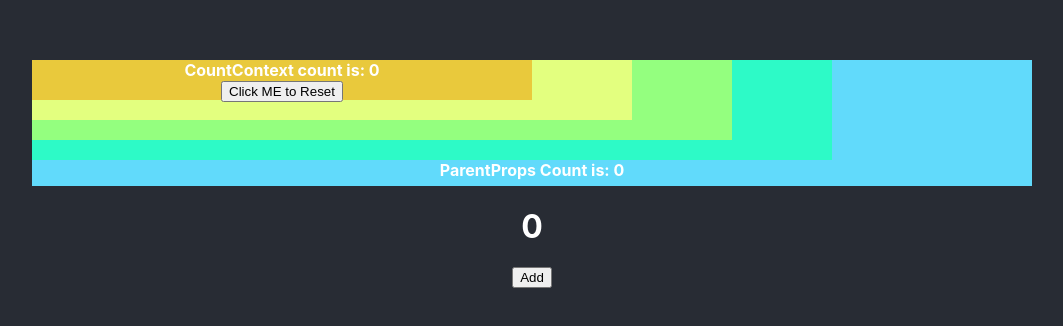
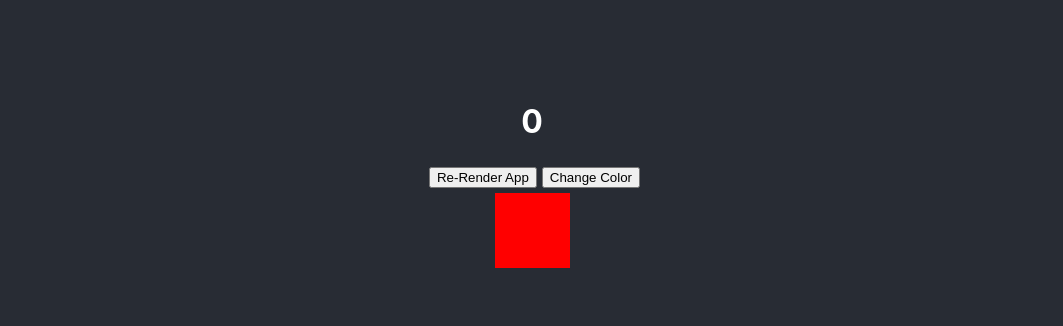
Before and after one commit to buuoltwo/crash.sandbox, a React (Create React App) app in the folder react-usecontext/: page / in a window 1280 px wide. Shown: the part 226-552 px from the top of the page, without its empty margins (108-1171 px from the left). Built offline with nearby package versions, Linux system fonts and the light colour scheme.

Commit message:
feat: const T =React.memo(FC)

```diff
--- a/react-usecontext/package.json
+++ b/react-usecontext/package.json
@@ -6,6 +6,7 @@
     "@testing-library/jest-dom": "^5.11.4",
     "@testing-library/react": "^11.1.0",
     "@testing-library/user-event": "^12.1.10",
+    "lodash": "^4.17.21",
     "react": "^17.0.2",
     "react-dom": "^17.0.2",
     "react-scripts": "4.0.3",
--- a/react-usecontext/src/App.js
+++ b/react-usecontext/src/App.js
@@ -3,16 +3,18 @@
  * @Author       : zhangming
  * @Date         : 2021-09-29 10:52:16
  * @LastEditors  : zhangming
- * @LastEditTime : 2021-09-29 11:40:47
+ * @LastEditTime : 2022-04-04 16:43:02
  */
 import './App.css'
-import Parent from './components/ComponentWithUseContext/Parent'
+// import Parent from './components/ComponentWithUseContext/Parent'
+import ComponentWithMemo from './components/ComponentWithMemo'
 
 function App() {
   return (
     <div className="App">
       <main className="App-header">
-        <Parent></Parent>
+        {/* <Parent></Parent> */}
+        <ComponentWithMemo></ComponentWithMemo>
       </main>
     </div>
   )
--- /dev/null
+++ b/react-usecontext/src/components/ComponentWithMemo/Swatch.js
@@ -0,0 +1,14 @@
+/*
+ * @Descripttion :
+ * @Author       : zhangming
+ * @Date         : 2022-04-04 15:52:21
+ * @LastEditors  : zhangming
+ * @LastEditTime : 2022-04-04 16:43:41
+ */
+
+export default function Swatch({ color }) {
+    console.log("Swatch rendered", color)
+    return (
+        <div style={{ width: 75, height: 75, backgroundColor: color }}></div >
+    )
+}
--- /dev/null
+++ b/react-usecontext/src/components/ComponentWithMemo/index.js
@@ -0,0 +1,38 @@
+/*
+ * @Descripttion :
+ * @Author       : zhangming
+ * @Date         : 2022-04-04 15:52:21
+ * @LastEditors  : zhangming
+ * @LastEditTime : 2022-04-04 16:51:29
+ */
+import React, { useEffect, useState, memo } from 'react'
+import Swatch from './Swatch'
+const T = memo(Swatch)
+export default function ComponentWithMemo() {
+    const [count, setCount] = useState(0)
+    const [color, setColor] = useState('red')
+
+    console.log(`App rendered: ${count}`)
+    const countAppRendered = () => setCount(count + 1)
+
+    useEffect(() => {
+        return () => {
+            setCount(0)
+            setColor('red')
+        }
+    }, [])
+    return (
+        <>
+            <h1>{count}</h1>
+            <div>
+                <button style={{ margin: 5 }} onClick={countAppRendered}>Re-Render App</button>
+                <button onClick={() => {
+                    countAppRendered()
+                    setColor(color === 'red' ? 'blue' : 'red')
+                }}>Change Color</button>
+            </div>
+            <T color={color}></T>
+            {/* <Swatch color={color}></Swatch> */}
+        </>
+    )
+}
```
Also changed, not shown: 1 other file (tests, documents, lock files or other folders).
